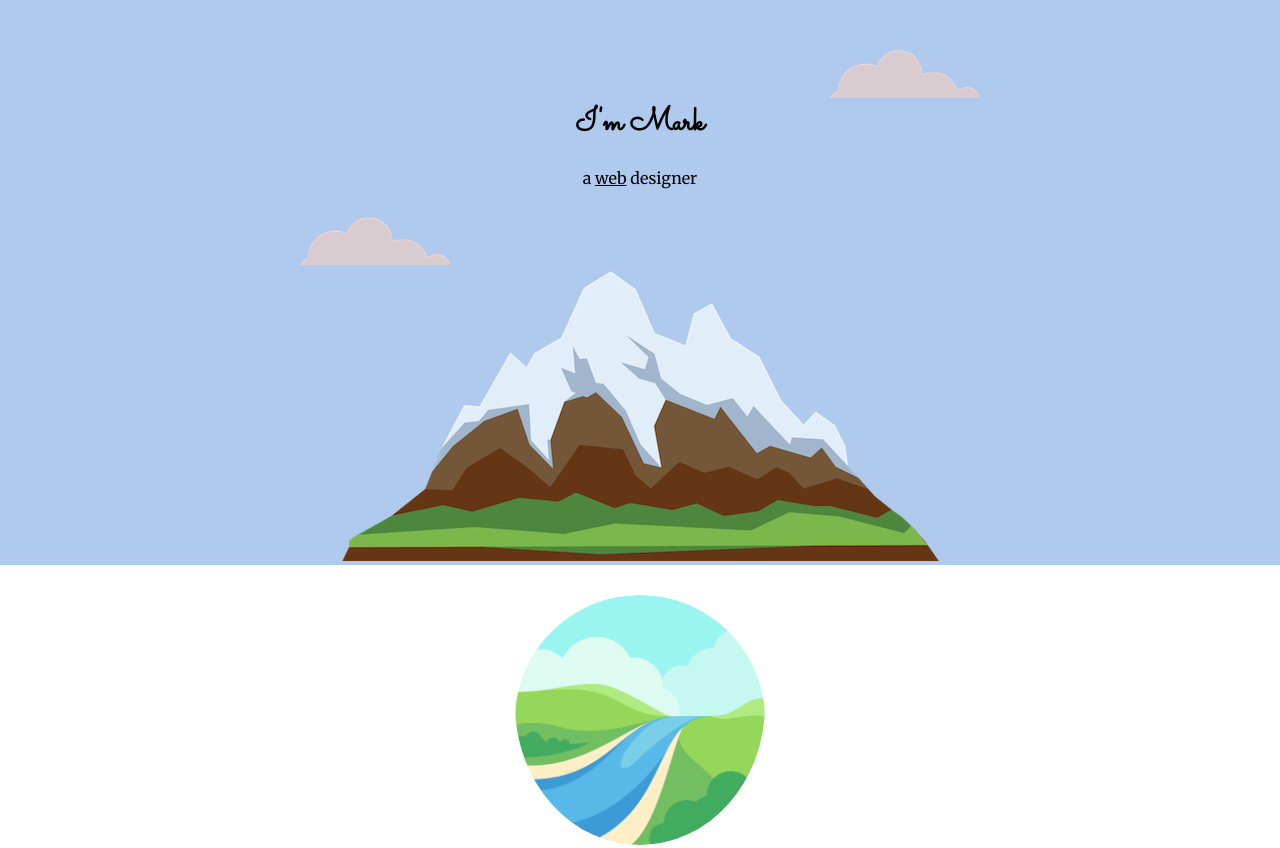
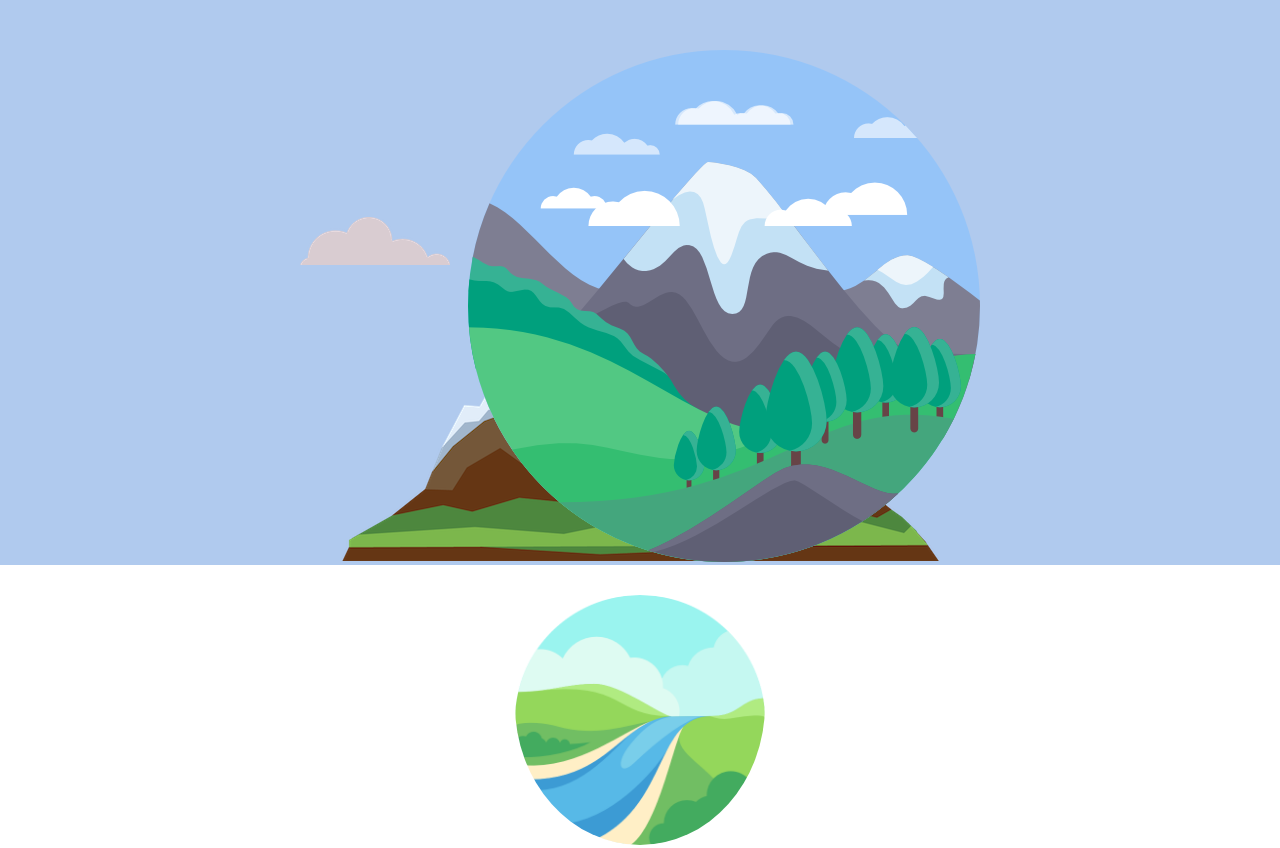
Before and after one commit to xeirro/CSS-MySite, a plain HTML site: page index.html in a window 1280 px wide. Shown: the top 848 px of the page. Drawn offline with Linux system fonts and the light colour scheme.

Commit message:
Update index.html

```diff
--- a/index.html
+++ b/index.html
@@ -13,7 +13,7 @@
 
 <body>
     <div class="top-container">
-        <img class="top-cloud" src="/images/cloud.png" alt="">
+        <img class="top-cloud" src="https://github.com/xeirro/CSS-MySite/blob/master/Images/mountains.png" alt="">
         <h1>I'm Mark</h1>
         <p>a <span class="web">web</span> designer</p>
         <img class="bottom-cloud" src="/images/cloud.png" alt="">
```
